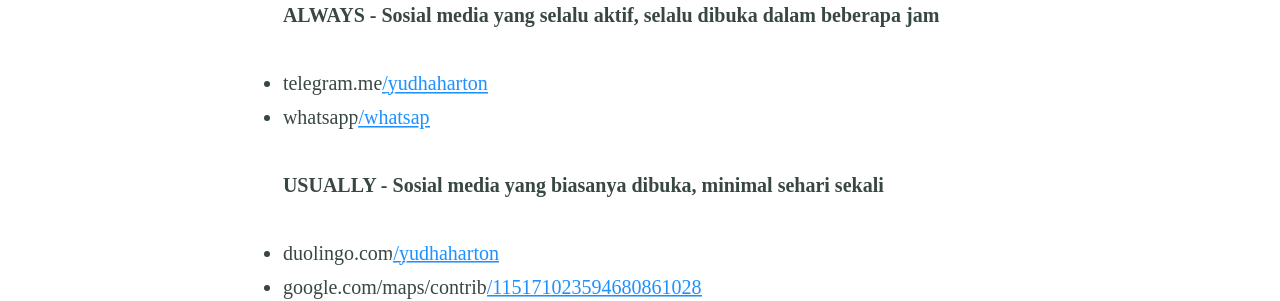
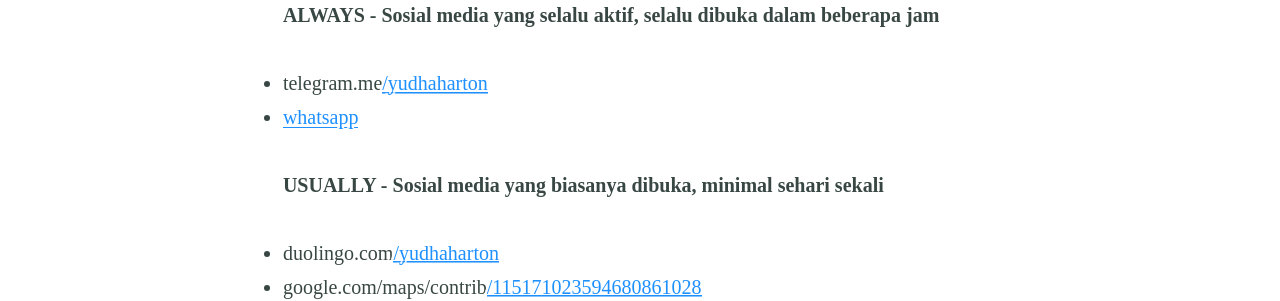
Before and after one commit to yudhaharton/yudhaharton.github.io, a Jekyll site: the page built from social-media.md, in a window 1280 px wide. Shown: the part 598-899 px from the top of the page. Built offline with Jekyll 4.4.1, drawn with Linux system fonts in a browser that asks for light colours; some web fonts are replaced.

Commit message:
Update social-media.md

```diff
--- a/social-media.md
+++ b/social-media.md
@@ -9,7 +9,7 @@
 
 **ALWAYS - Sosial media yang selalu aktif, selalu dibuka dalam beberapa jam**
 - telegram.me[/yudhaharton](https://telegram.me/yudhaharton)
-- whatsapp[/whatsap](https://i.ibb.co/CzBbrcc/WhatsApp.jpg)
+- [whatsapp](https://i.ibb.co/CzBbrcc/WhatsApp.jpg)
 
 **USUALLY - Sosial media yang biasanya dibuka, minimal sehari sekali**
 - duolingo.com[/yudhaharton](https://duolingo.com/yudhaharton)
```
